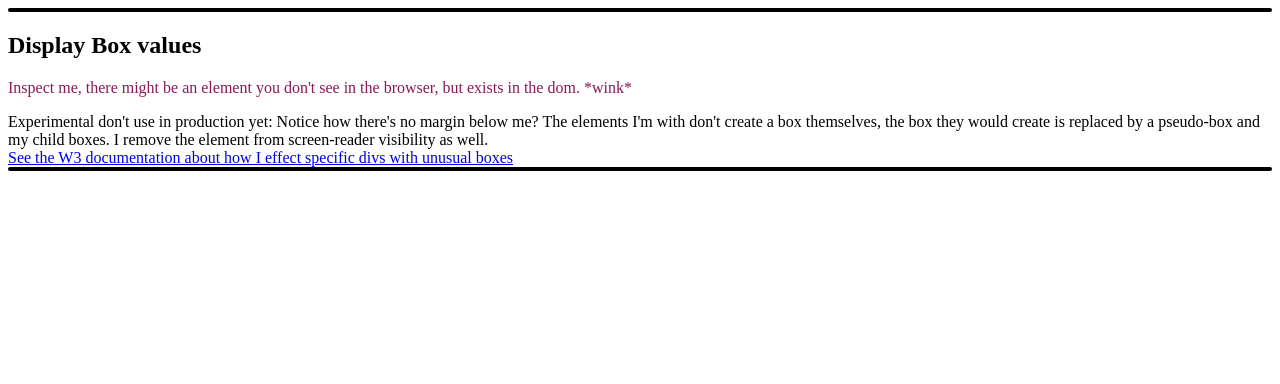
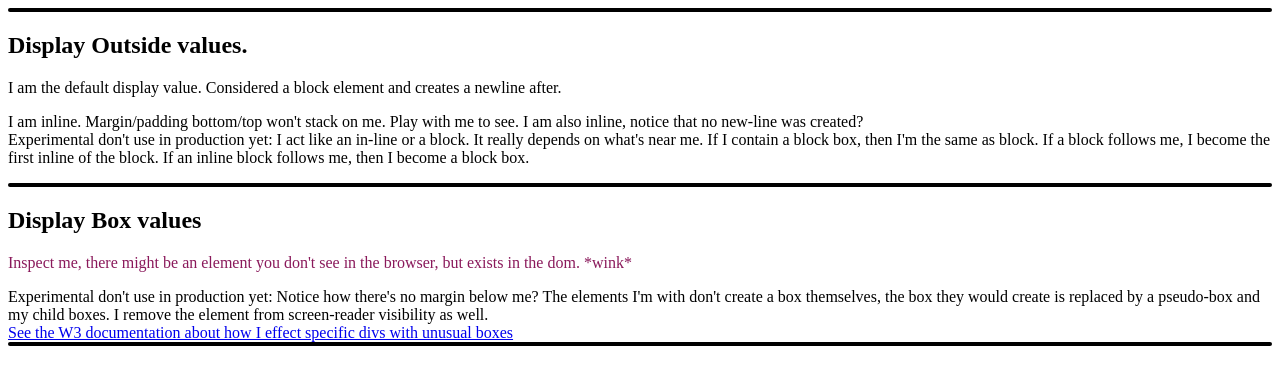
Before and after one commit to ClarkGH/css_practice, a plain HTML site: page display/index.html in a window 1280 px wide. Drawn offline with Linux system fonts and the light colour scheme.

Commit message:
display outside values added

```diff
--- a/display/index.html
+++ b/display/index.html
@@ -11,10 +11,18 @@
   <div class="section-divider"></div>
   <!-- display-box values determine whether or not an element generates boxes at all -->
   <div class="section">
+    <h2 class="section-heading">Display Outside values.</h2>
+    <div class="block">I am the default display value. Considered a block element and creates a newline after.</div>
+    <div class="inline"> I am inline. Margin/padding bottom/top won't stack on me. Play with me to see. </div><div class="inline"> I am also inline, notice that no new-line was created? </div>
+    <div class="run-in">Experimental don't use in production yet: I act like an in-line or a block. It really depends on what's near me. If I contain a block box, then I'm the same as block. If a block follows me, I become the first inline of the block. If an inline block follows me, then I become a block box. </div>
+  </div>
+  <div class="section-divider"></div>
+  <!-- display-box values determine whether or not an element generates boxes at all -->
+  <div class="section">
     <h2 class="section-heading">Display Box values</h2>
     <div class="hint">Inspect me, there might be an element you don't see in the browser, but exists in the dom. *wink*</div>
     <div class="none"> I am hidden. I would still download in the browser though, moreso if I'm an image. You'll see me if you look close enough.</div>
-<div class="contents"> Experimental don't use in production yet: Notice how there's no margin below me? The elements I'm with don't create a box themselves, the box they would create is replaced
+    <div class="contents"> Experimental don't use in production yet: Notice how there's no margin below me? The elements I'm with don't create a box themselves, the box they would create is replaced
   by a pseudo-box and my child boxes.
       I remove the element from screen-reader visibility as well.
       <br>
--- a/display/main.css
+++ b/display/main.css
@@ -16,6 +16,18 @@ div div {
   color: var(--hint-violet);
 }
 
+/* display outside */
+.block {
+  display: block;
+}
+
+.inline {
+  display: inline;
+}
+
+.run-in {
+  display: run-in;
+}
 /* display box */
 .none {
   display: none;
```
